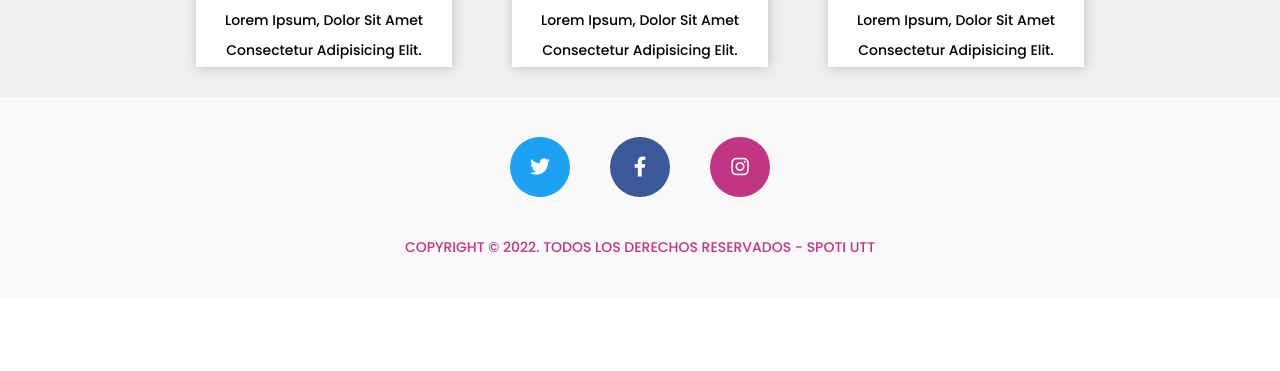
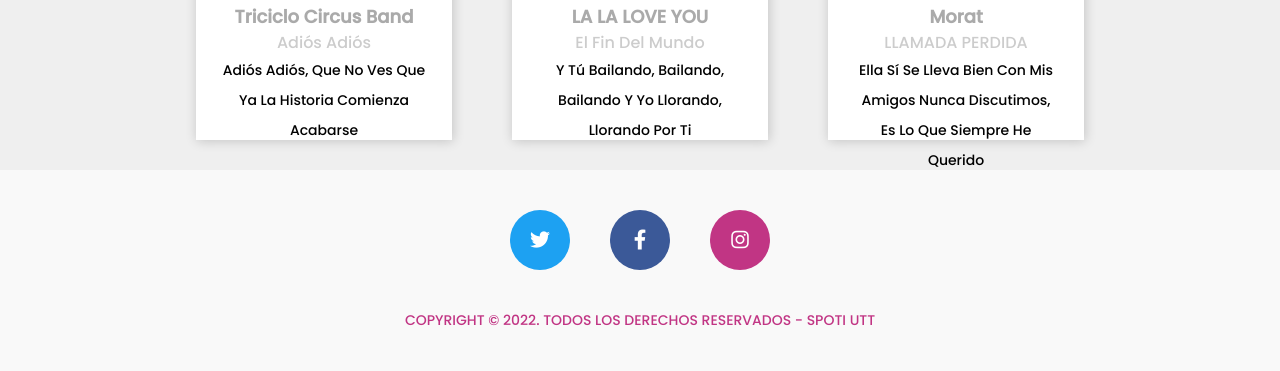
Before and after one commit to franlop24/idgs9A, a Django app: page /Musica/cancion/ in a window 1280 px wide. Shown: the part 1536-1907 px from the top of the page. Before the commit the page ends 1789 px from the top, so only its background shows below. Run offline with Django 4.2, Linux system fonts and the light colour scheme; some libraries are stand-ins or nearby versions.

Commit message:
cambios en canciones

```diff
--- a/idgs9A/Musica/static/musica/css/cancion.css
+++ b/idgs9A/Musica/static/musica/css/cancion.css
@@ -20,17 +20,17 @@
     }
 
     .tarjeta h2 {
-        font-size: 20px;
+        font-size: 18px;
         color: #aaa;
     }
 
     .cancion {
-        font-size: 20px;
+        font-size: 16px;
         color: #ccc;
     }
 
     .letra {
-        font-size: 17px;
+        font-size: 14px;
     }
 
     .cancion {
--- a/idgs9A/Musica/templates/Musica/base.html
+++ b/idgs9A/Musica/templates/Musica/base.html
@@ -11,7 +11,7 @@
     <link rel="stylesheet" href="{% static 'musica/css/base.css' %}">
     <link rel="stylesheet" href="{% static 'musica/css/inicio.css' %}">
     <link rel="stylesheet" href="{% static 'musica/css/cancion.css' %}">
-    <link rel="stylesheet" href="{% static 'musica/css/blog.css' %}">
+    <link rel="stylesheet" href="{% static 'musica/css/blogS.css' %}">
 
     <!--font-awesome -->
     <link rel="stylesheet" href="https://cdnjs.cloudflare.com/ajax/libs/font-awesome/6.1.1/css/all.min.css">
--- a/idgs9A/Musica/templates/Musica/cancion.html
+++ b/idgs9A/Musica/templates/Musica/cancion.html
@@ -18,41 +18,58 @@
 <section id="tarjetas">
     <div class="tarjeta">
         <img src="https://i0.wp.com/plus.cusica.com/wp-content/uploads/2021/07/morat-e1626447190302.jpg?fit=1024%2C648&ssl=1" alt="">
-        <h2>Morat</h2>
-        <p class="cancion">LLAMADA PERDIDA</p>
-        <P class="letra">Lorem ipsum, dolor sit amet consectetur adipisicing elit.</P>
+        <h2>MORAT</h2>
+        <p class="cancion">A Dónde Vamos</p>
+        <P class="letra">Contra las apuestas aquí nos quedamos
+            Viviendo de fiesta</P>
     </div>
     <div class="tarjeta">
-        <img src="https://i0.wp.com/plus.cusica.com/wp-content/uploads/2021/07/morat-e1626447190302.jpg?fit=1024%2C648&ssl=1" alt="">
-        <h2>Morat</h2>
-        <p class="cancion">LLAMADA PERDIDA</p>
-        <P class="letra">Lorem ipsum, dolor sit amet consectetur adipisicing elit.</P>
+        <img
+          src="https://i.ytimg.com/vi/wBL1fa_8iOo/maxresdefault.jpg"
+          alt="images"
+        />
+        <h2>LOS CALIGARIS</h2>
+        <p class="cancion">Con Vos</p>
+        <P class="letra">Quiero morir con vos
+            de tu vida hacer siempre la mejor canción</P>
     </div>
     <div class="tarjeta">
-        <img src="https://encrypted-tbn0.gstatic.com/images?q=tbn:ANd9GcRNybXSqkFPVBKXefuGYWGxAkMZv1qDJULmYg&usqp=CAU" alt="">
-        <h2>Morat</h2>
-        <p class="cancion">LLAMADA PERDIDA</p>
-        <P class="letra">Lorem ipsum, dolor sit amet consectetur adipisicing elit.</P>
+        <img
+        src="https://i.scdn.co/image/ab67616d0000b2739caea0c14afdebea01524cef"
+        alt="images"
+      />
+        <h2>SABINO</h2>
+        <p class="cancion">Date Cuenta</p>
+        <P class="letra">El vato está más feo, el vato es aburrido</P>
     </div>
 </section>
 <section id="tarjetas">
     <div class="tarjeta">
-        <img src="https://i0.wp.com/plus.cusica.com/wp-content/uploads/2021/07/morat-e1626447190302.jpg?fit=1024%2C648&ssl=1" alt="">
+        <img
+        src="https://i.ytimg.com/vi/krmSdpHJO1g/maxresdefault.jpg"
+        alt="images"
+      />
+        <h2>Triciclo circus band</h2>
+        <p class="cancion">Adiós adiós</p>
+        <P class="letra">Adiós adiós, que no ves
+            Que ya la historia comienza acabarse</P>
+    </div>
+    <div class="tarjeta">
+        <img
+          src="https://s.mxmcdn.net/images-storage/albums5/0/9/5/1/7/5/37571590_500_500.jpg"
+          alt="images"
+        />
+        <h2>LA LA LOVE YOU</h2>
+        <p class="cancion">El fin del Mundo</p>
+        <P class="letra">Y tú bailando, bailando, bailando
+            Y yo llorando, llorando por ti</P>
+    </div>
+    <div class="tarjeta">
+        <img src="https://i.musicaimg.com/letras/max/2574157.jpg" alt="">
         <h2>Morat</h2>
         <p class="cancion">LLAMADA PERDIDA</p>
-        <P class="letra">Lorem ipsum, dolor sit amet consectetur adipisicing elit.</P>
-    </div>
-    <div class="tarjeta">
-        <img src="https://i0.wp.com/plus.cusica.com/wp-content/uploads/2021/07/morat-e1626447190302.jpg?fit=1024%2C648&ssl=1" alt="">
-        <h2>Morat</h2>
-        <p class="cancion">LLAMADA PERDIDA</p>
-        <P class="letra">Lorem ipsum, dolor sit amet consectetur adipisicing elit.</P>
-    </div>
-    <div class="tarjeta">
-        <img src="https://encrypted-tbn0.gstatic.com/images?q=tbn:ANd9GcRNybXSqkFPVBKXefuGYWGxAkMZv1qDJULmYg&usqp=CAU" alt="">
-        <h2>Morat</h2>
-        <p class="cancion">LLAMADA PERDIDA</p>
-        <P class="letra">Lorem ipsum, dolor sit amet consectetur adipisicing elit.</P>
+        <P class="letra">Ella sí se lleva bien con mis amigos
+            Nunca discutimos, es lo que siempre he querido</P>
     </div>
 </section>
 {% endblock%}
```
